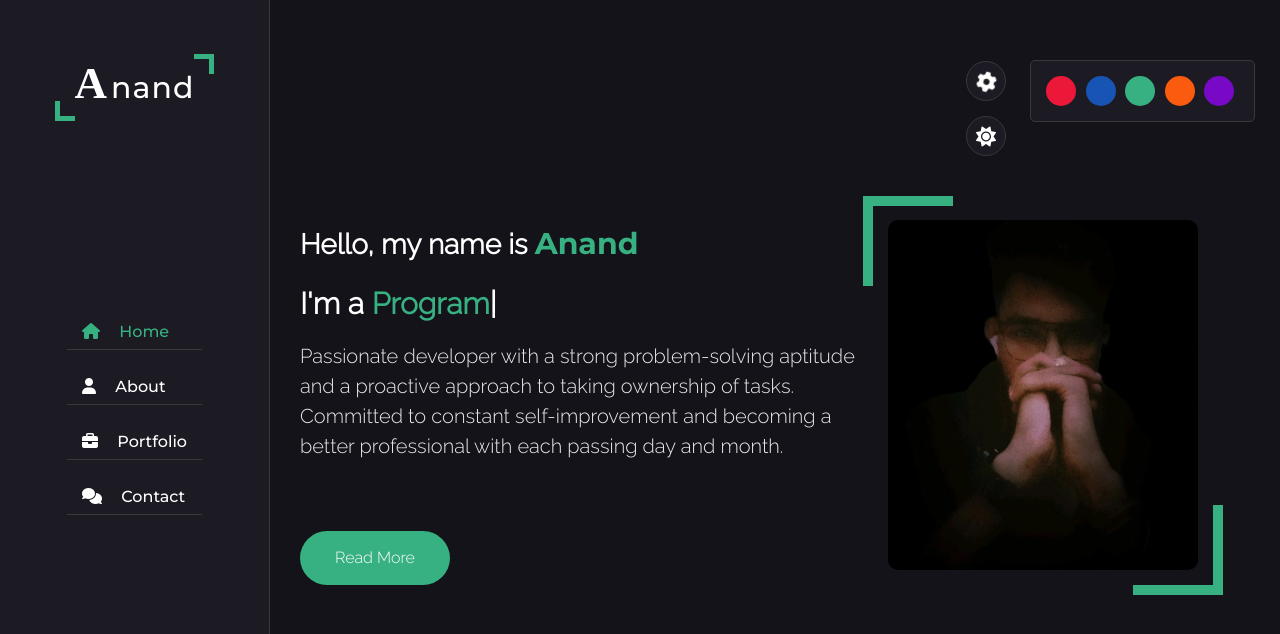
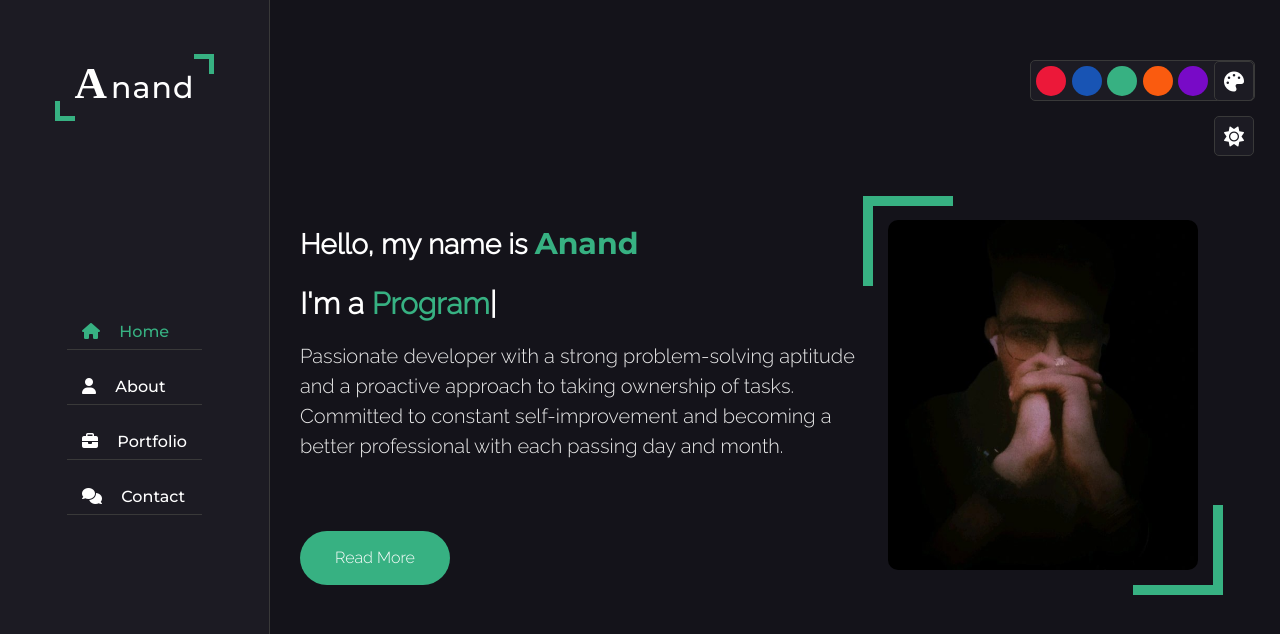
Before and after one commit to HellBoy-OP/portfolio-basic, a plain HTML site: page index.html in a window 1280 px wide. Both pictures are taken after a click on the element 1236 px from the left and 81 px from the top of the page. Shown: the top 634 px of the page. Drawn offline with nearby package versions, Linux system fonts and the light colour scheme; a web font is replaced by a local one.

Commit message:
change color switcher icon

```diff
--- a/css/style-switcher.css
+++ b/css/style-switcher.css
@@ -2,7 +2,8 @@
     position: fixed;
     right: 0;
     top: 60px;
-    padding: 15px;
+    padding: 5px;
+    height: 41px;
     width: 225px;
     border: 1px solid var(--bg-black-50);
     background: var(--bg-black-100);
@@ -31,6 +32,13 @@
     transition: all 0.3s ease;
     border-radius: 50%
 }
+
+.style-switcher.open .s-icon {
+    right: 0;
+    margin-right: 0;
+    border-radius: 5px;
+}
+
 
 .style-switcher .s-icon i {
     line-height: 40px;
--- a/index.html
+++ b/index.html
@@ -271,7 +271,7 @@
     </div>
     <div class="style-switcher">
         <div class="style-switcher-toggle s-icon">
-            <i class="fas fa-cog fa-spin"></i>
+            <i class="fa-solid fa-palette"></i>
         </div>
         <div class="day-night s-icon">
             <i class="fas"></i>
@@ -282,6 +282,7 @@
             <span class="color-3" onclick="setActiveStyle('color-3')"></span>
             <span class="color-4" onclick="setActiveStyle('color-4')"></span>
             <span class="color-5" onclick="setActiveStyle('color-5')"></span>
+            <span></span>
         </div>
     </div>
     <script src="https://cdnjs.cloudflare.com/ajax/libs/typed.js/2.1.0/typed.umd.js" integrity="sha512-+2pW8xXU/rNr7VS+H62aqapfRpqFwnSQh9ap6THjsm41AxgA0MhFRtfrABS+Lx2KHJn82UOrnBKhjZOXpom2LQ==" crossorigin="anonymous" referrerpolicy="no-referrer"></script>
```
